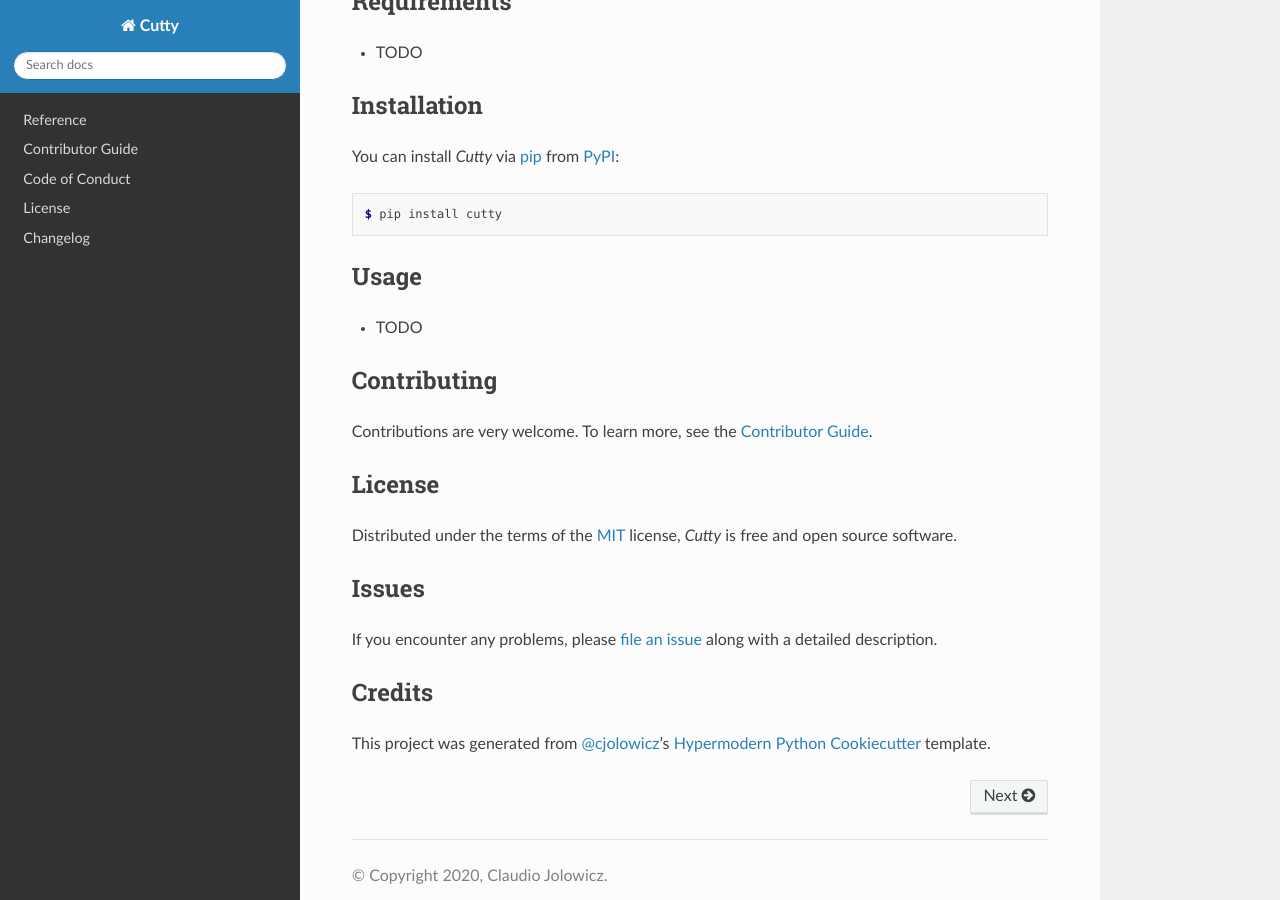
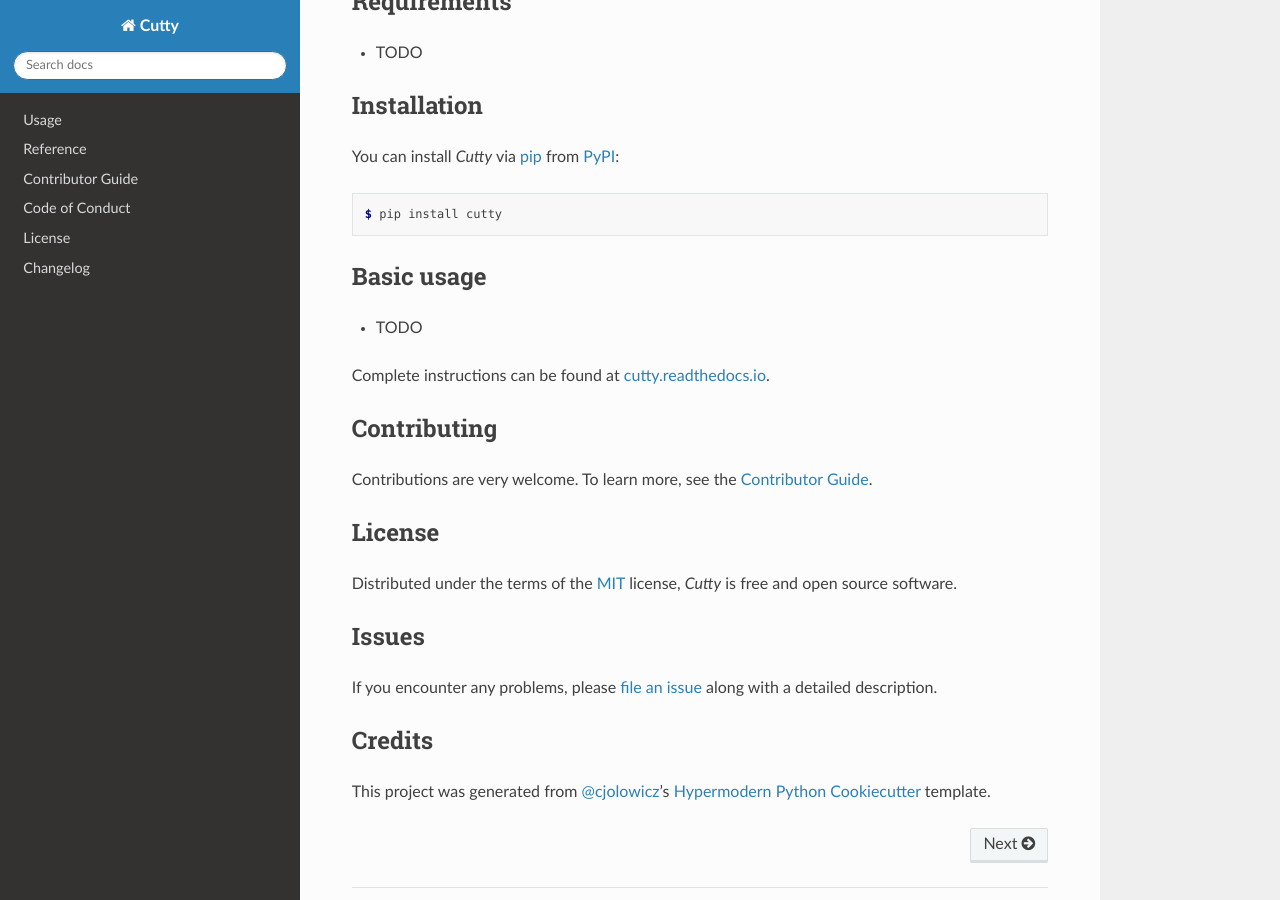
Before and after one commit to cjolowicz/cutty, a Sphinx documentation site: the page built from docs/index.rst, in a window 1280 px wide and 900 px high, scrolled down 423 px. Built offline with Sphinx 7.4.7 and the Read the Docs theme 2.0.0, drawn with Linux system fonts in a browser that asks for light colours.

Commit message:
Update cookiecutter-hypermodern-python to d7f1aea

```diff
--- a/README.rst
+++ b/README.rst
@@ -55,10 +55,16 @@
    $ pip install cutty
 
 
-Usage
------
+.. basic-usage
+
+Basic usage
+-----------
 
 * TODO
+
+.. end-basic-usage
+
+Complete instructions can be found at `cutty.readthedocs.io`_.
 
 
 Contributing
@@ -95,5 +101,6 @@
 .. _Hypermodern Python Cookiecutter: https://github.com/cjolowicz/cookiecutter-hypermodern-python
 .. _file an issue: https://github.com/cjolowicz/cutty/issues
 .. _pip: https://pip.pypa.io/
+.. _cutty.readthedocs.io: https://cutty.readthedocs.io
 .. github-only
 .. _Contributor Guide: CONTRIBUTING.rst
--- a/docs/conf.py
+++ b/docs/conf.py
@@ -5,6 +5,11 @@
 project = "Cutty"
 author = "Claudio Jolowicz"
 copyright = f"{datetime.now().year}, {author}"
-extensions = ["sphinx.ext.autodoc", "sphinx.ext.napoleon", "sphinx_rtd_theme"]
+extensions = [
+    "sphinx.ext.autodoc",
+    "sphinx.ext.napoleon",
+    "sphinx_click",
+    "sphinx_rtd_theme",
+]
 autodoc_typehints = "description"
 html_theme = "sphinx_rtd_theme"
--- a/docs/index.rst
+++ b/docs/index.rst
@@ -7,6 +7,7 @@
    :hidden:
    :maxdepth: 1
 
+   usage
    reference
    contributing
    Code of Conduct <codeofconduct>
--- a/docs/requirements.txt
+++ b/docs/requirements.txt
@@ -1,2 +1,3 @@
 sphinx==3.2.1
+sphinx-click==2.5.0
 sphinx-rtd-theme==0.5.0
--- a/noxfile.py
+++ b/noxfile.py
@@ -163,7 +163,7 @@
     """Build the documentation."""
     args = session.posargs or ["docs", "docs/_build"]
     session.install(".")
-    session.install("sphinx", "sphinx-rtd-theme")
+    session.install("sphinx", "sphinx-click", "sphinx-rtd-theme")
 
     build_dir = Path("docs", "_build")
     if build_dir.exists():
@@ -177,7 +177,7 @@
     """Build and serve the documentation with live reloading on file changes."""
     args = session.posargs or ["--open-browser", "docs", "docs/_build"]
     session.install(".")
-    session.install("sphinx", "sphinx-autobuild", "sphinx-rtd-theme")
+    session.install("sphinx", "sphinx-autobuild", "sphinx-click", "sphinx-rtd-theme")
 
     build_dir = Path("docs", "_build")
     if build_dir.exists():
--- a/pyproject.toml
+++ b/pyproject.toml
@@ -46,6 +46,7 @@
 reorder-python-imports = "^2.3.5"
 pre-commit-hooks = "^3.2.0"
 sphinx-rtd-theme = "^0.5.0"
+sphinx-click = "^2.5.0"
 Pygments = "^2.7.1"
 
 [tool.poetry.scripts]
```
Also changed, not shown: docs/usage.rst (added, +14 -0 lines), 1 other file.
